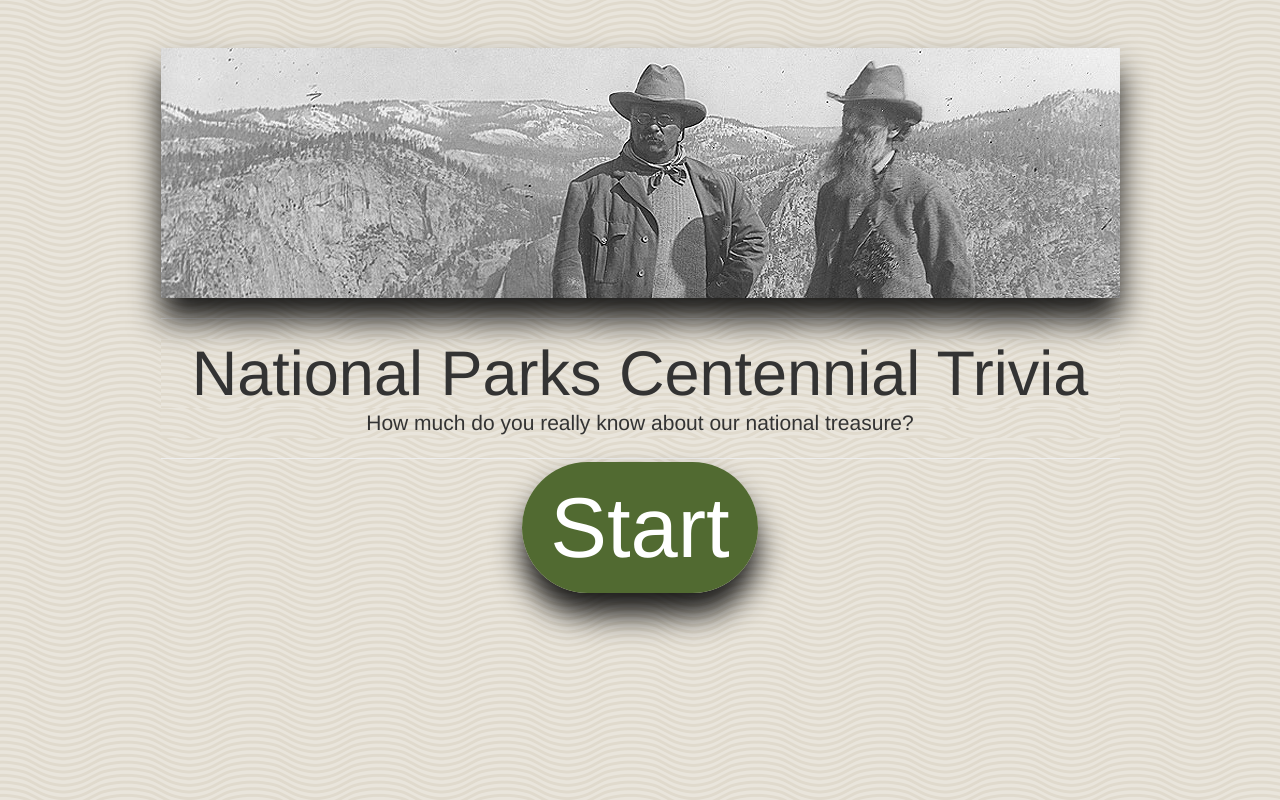
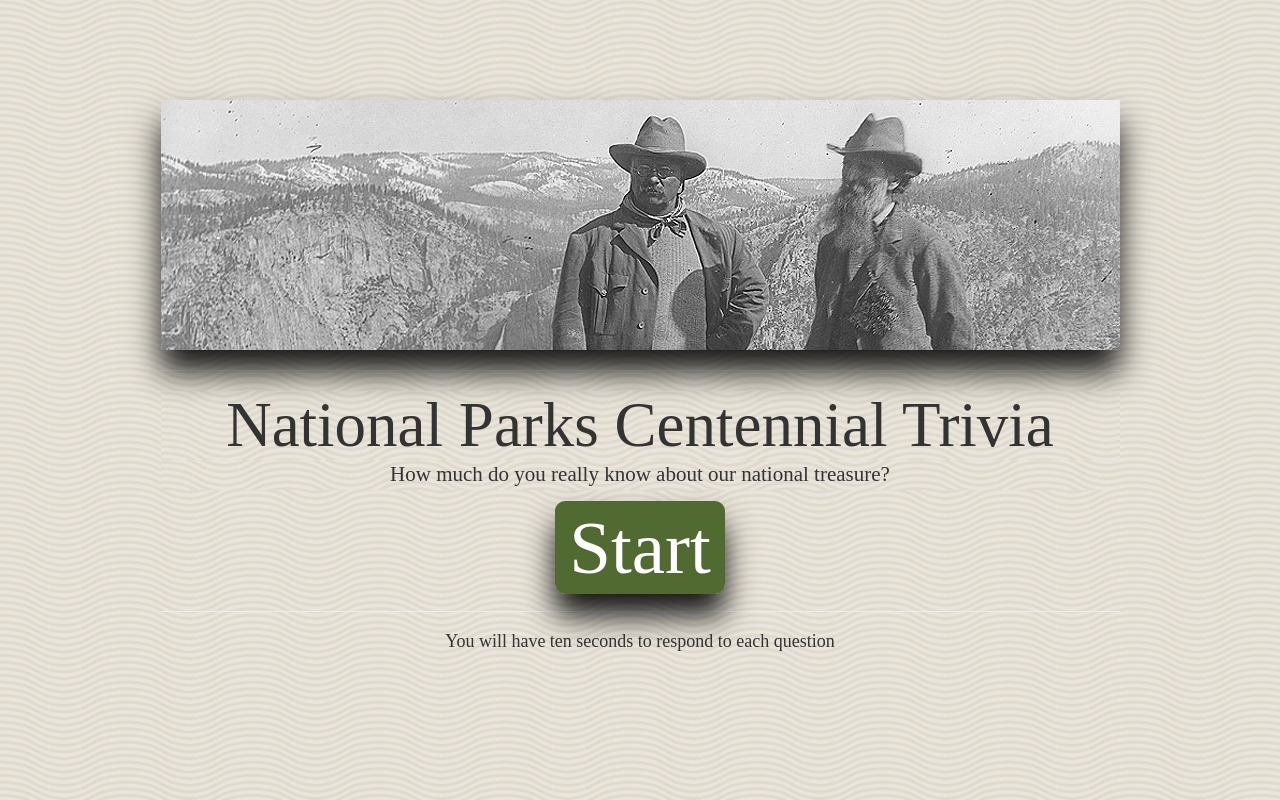
Before and after one commit to sbs863/TriviaGame, a PHP site: page / in a window 1280 px wide. Run offline with PHP 8.4, Linux system fonts and the light colour scheme.

Commit message:
updates across the board

```diff
--- a/assets/css/style.css
+++ b/assets/css/style.css
@@ -1,32 +1,45 @@
 html {
     min-height: 100%;
     background-image: url(../images/wov.png);
+
 }
 
 body {
     min-height: 100%;
     margin: 0;
     padding: 0;
+    font-family: 'Roboto Slab', serif;
 }
+
+
 
 h1, .lead, .a {
   text-align: center;
     background-image: url(../images/wov.png);
     margin:0px;
+
 }
 
 .center {
   margin: 0 auto;
   box-shadow: 0 22px 30px rgba(0, 0, 0, 0.9);
-  display:inline-block;
 }
 
 .vertical-center {
     background-image: url(../images/wov.png);
-      display: flex;
-      align-items: center;
-      text-align: center;
-      margin-bottom: 0px;
+    display: flex;
+    align-items: center;
+    text-align: center;
+    margin-bottom: 0px;
+    padding-top: 100px;
+}
+
+.contents {
+  padding-top:20px;
+}
+
+.name {
+  padding-top:75px;
 }
 
 .img-fluid {
@@ -34,25 +47,39 @@ h1, .lead, .a {
     box-shadow: 0 22px 30px rgba(0, 0, 0, 0.9);
 }
 
+.nps {
+    width: 960px;
+    box-shadow: 0 22px 30px rgba(0, 0, 0, 0.9);
+}
+
 .btn-xlarge {
-    padding: 18px 28px;
-    font-size: 85px;
+    padding: 5px 14px;
+    font-size: 75px;
     line-height: normal;
 
-    border-radius: 100px;
+    border-radius: 10px;
+    background-color: #516a31;
+    box-shadow: 0 22px 30px rgba(0, 0, 0, 0.9);
+    width:100%;
+}
+.playAgain {
+    padding: 5px 14px;
+    font-size: 52px;
+    line-height: normal;
+    border-radius: 10px;
     background-color: #516a31;
     box-shadow: 0 22px 30px rgba(0, 0, 0, 0.9);
     width:100%;
 }
 .btn-xlboolean {
-    padding: 18px 28px;
+    padding: 5px 14px;
     font-size: 40px;
     line-height: normal;
-    border-radius: 100px;
+    border-radius: 10px;
     background-color: #516a31;
     box-shadow: 0 22px 30px rgba(0, 0, 0, 0.9);
     outline: none;
-  }
+}
 
 .choice {
     background-image: url(../images/wov.png);
--- a/assets/javascript/app.js
+++ b/assets/javascript/app.js
@@ -1,31 +1,66 @@
+var video = $('<video class=center width="960" height="540" responsive autoplay loop></video>')
+    .append('<source src="assets/Videos/Grand%20Canyon.mp4" type="video/mp4" />');
+var question = '<h1>"Some rock formations within the Grand Canyon can be traced back more then 300 million years."</h1>';
+var response =
+                '<div class=choice>'
+                    +'<button type="button" class="btn-xlboolean btn-primary True" data-toggle="button" aria-pressed="false" autocomplete="off">True</button>'
+                    +'<button type="button" class="btn-xlboolean btn-primary False" data-toggle="button" aria-pressed="false" autocomplete="off">False</button>'
+                +'</div>';
+var guessTrue = "";
+var guessFalse = "";
+
+var reset =
+            '<div class="jumbotron vertical-center content">'
+                + '<div class="container-fluid">'
+                + '<img src="assets/images/NPS.png" class="img-fluid nps" alt="Responsive image">'
+                + '<hr class="m-y-2">'
+                + '<h1 class="display-3">                  </h1>'
+                + '<p class="lead">                        </p>'
+                + '<a class="btn-primary btn-xlarge btn-responsive playAgain" href="#" role="button">Play Again</a>'
+                + '</div>'
+        + '</div>';
+
+var videos = [
+    "'<video class=center width='960' height='540' responsive autoplay loop source src='assets/Videos/Arches.mp4' type='video/mp4'/>'",
+    "'<video class=center width='960' height='540' muted responsive autoplay loop source src='assets/Videos/Badlands.mp4' type='video/mp4'/>'",
+    "'<video class=center width='960' height='540' muted responsive autoplay loop source src='assets/Videos/Bryce%20Canyon.mp4' type='video/mp4'/>'",
+    "'<video class=center width='960' height='540' muted responsive autoplay loop source src='assets/Videos/Grand%20Teton.mp4' type='video/mp4'/>'",
+    "'<video class=center width='960' height='540' muted responsive autoplay loop source src='assets/Videos/American%20Samoa.mp4' type='video/mp4'/>'",
+    "'<video class=center width='960' height='540' muted responsive autoplay loop source src='assets/Videos/Joshua%20Tree.mp4' type='video/mp4'/>'",
+    "'<video class=center width='960' height='540' muted responsive autoplay loop source src='assets/Videos/Redwood.mp4' type='video/mp4'/>'",
+    "'<video class=center width='960' height='540' muted responsive autoplay loop source src='assets/Videos/Yellowstone.mp4' type='video/mp4'/>'",
+    "'<video class=center width='960' height='540' muted responsive autoplay loop source src='assets/Videos/Zion.mp4' type='video/mp4'/>'",
+    ]
+
+var questions = [
+    "The park has over 2,000 natural stone arches.",
+    "Biologists have identified more than 400 different plant species growing in Badlands National Park.",
+    "Bryce Canyon Park exists in three distinct climatic zones.",
+    "The park is located on an active fault and the last major earthquake occurred over 5,000 years ago.",
+    "Subsistence farming is not allowed within the park.",
+    "Conservation groups are seeking federal protection for the Joshua Trees as the are being threatened by climate change. ",
+    "Redwood national park is home to the tallest trees on Earth.",
+    "Yellowstone national park is the most visited national park.",
+    "The 2.2 mile hike to Angels Landing is consistently listed as one of the most dangerous hikes in the world.",
+]
+
+var names = [
+    "Arches National Park - Utah","Badlands National Park - North Dakota","Bryce Canyon National Park - Utah",
+    "Grand Teton National Park - Wyoming","National Park of American Samoa","Joshua Tree National Park - California",
+    "Redwood National Park - California","Yellowstone National Park - Wyoming/Montana/Idaho","Zion National Park - Utah"
+]
+
 $(document).ready(function() {
 
     $('a').on("click", function() {
-        var video = $('<video class=center width="960" height="540" responsive autoplay loop></video>')
-            .append('<source src="assets/Videos/American%20Samoa.mp4" type="video/mp4" />');
-        var question = $('<h1>There are 10</h1>');
-        var response = $('<div class=choice>')
-            .append('<button type="button" class="btn-xlboolean btn-primary True" data-toggle="button" aria-pressed="false" autocomplete="off">True</button>')
-            .append('<button type="button" class="btn-xlboolean btn-primary False" data-toggle="button" aria-pressed="false" autocomplete="off">False</button>')
-            .append('</div>');
-        $(".content").html(video);
+        $( "div" ).removeClass( "content" ).addClass( "contents" );
+        $(".contents").before("<h1 class=name>Testing</h1>");
+        $(".contents").html(video);
         $('body').append(question);
         $('body').append(response);
 
-        // .after(response);
-
-
 
         $(document).ready(function() {
-            setTimeout(x, 5000);
-
-            function x(x) {
-                if ($('.True').val() === 'True') {
-                    alert('True');
-                } else if ($('.False').val() === 'False') {
-                    alert('False')
-                }
-            }
             $('.True').click(function() {
                 $('.True').val('True');
 
@@ -35,16 +70,38 @@ $(document).ready(function() {
 
             });
 
-            setTimeout(y, 9000);
+            var i = 0; //  set your counter to 1
 
-            function y(y) {
-                if ($('.True') || $('.False')) {
-                    var video = $('<video class=center width="960" height="540" responsive autoplay loop></video>')
-                        .append('<source src="assets/Videos/Arches.mp4" type="video/mp4" />');
-                    $(".content").html(video);
-                };
-            };
+            function myLoop() { //  create a loop function
+                if ($('.True').val() === 'True') {
+                    guessTrue++;
 
+                } else if ($('.False').val() === 'False') {
+                    guessFalse++;
+
+                }
+                setTimeout(function() { //  call a 10s setTimeout when the loop is called
+                    $(".contents").html(videos[i]);//  cycles videos
+                    $("h1").html(questions[i]); // assigns question
+                    $(".name").html(names[i]);// assigns name
+                    i++; //  increment the counter
+                    if (i <= 9) { //  if the counter <= 9, call the loop function
+                        myLoop(); //  ..  again which will trigger another
+                        console.log(i);
+                    }
+                    if (i > 9) {
+                        console.log(guessTrue)
+                        $('body').html(reset);
+                    }
+                    //  ..  setTimeout()
+                }, 10000);
+                $('.True').val('');
+                $('.False').val('');
+
+
+            }
+
+            myLoop(); //  start the loop
         });
     });
 });
--- a/index.html
+++ b/index.html
@@ -6,6 +6,7 @@
     <link rel="stylesheet" type="text/css" href="assets/css/reset.css">
     <!--link to Bootstrap-->
     <link rel="stylesheet" href="https://maxcdn.bootstrapcdn.com/bootstrap/3.3.6/css/bootstrap.min.css" integrity="sha384-1q8mTJOASx8j1Au+a5WDVnPi2lkFfwwEAa8hDDdjZlpLegxhjVME1fgjWPGmkzs7" crossorigin="anonymous">
+    <link href="https://fonts.googleapis.com/css?family=Abril+Fatface" rel="stylesheet">
     <link rel="stylesheet" type="text/css" href="assets/css/style.css">
     <script src="https://code.jquery.com/jquery-2.2.3.js" integrity="sha256-laXWtGydpwqJ8JA+X9x2miwmaiKhn8tVmOVEigRNtP4=" crossorigin="anonymous"></script>
     <script src="assets/javascript/app.js"></script>
@@ -13,24 +14,16 @@
 </head>
 
 <body>
-
     <div class="jumbotron vertical-center content">
-        <div id="videoHolder"></div>
         <div class="container-fluid">
             <img src="assets/images/Teddy.jpg" class="img-fluid" alt="Responsive image">
             <hr class="m-y-2">
             <h1 class="display-3">National Parks Centennial Trivia</h1>
             <p class="lead"> How much do you really know about our national treasure? </p>
+            <a class="btn-primary btn-xlarge btn-responsive" href="#" role="button">Start</a>
             <hr class="m-y-2">
-            <a class="btn-primary btn-xlarge btn-responsive" href="#" role="button">Start</a>
+            <h4>You will have ten seconds to respond to each question</h4>
         </div>
-    </div>
 </body>
 
 </html>
-<!-- <div align='center' class='embed-responsive embed-responsive-16by9'>
-    <video responsive autoplay poster='screenshot.jpg' id='background'>
-        <source src='assets/videos/American Samoa.mp4' type='video/mp4'>
-    </video>
-</div>
- -->
```
Also changed, not shown: assets/images/NPS.png (added), 1 other file.
